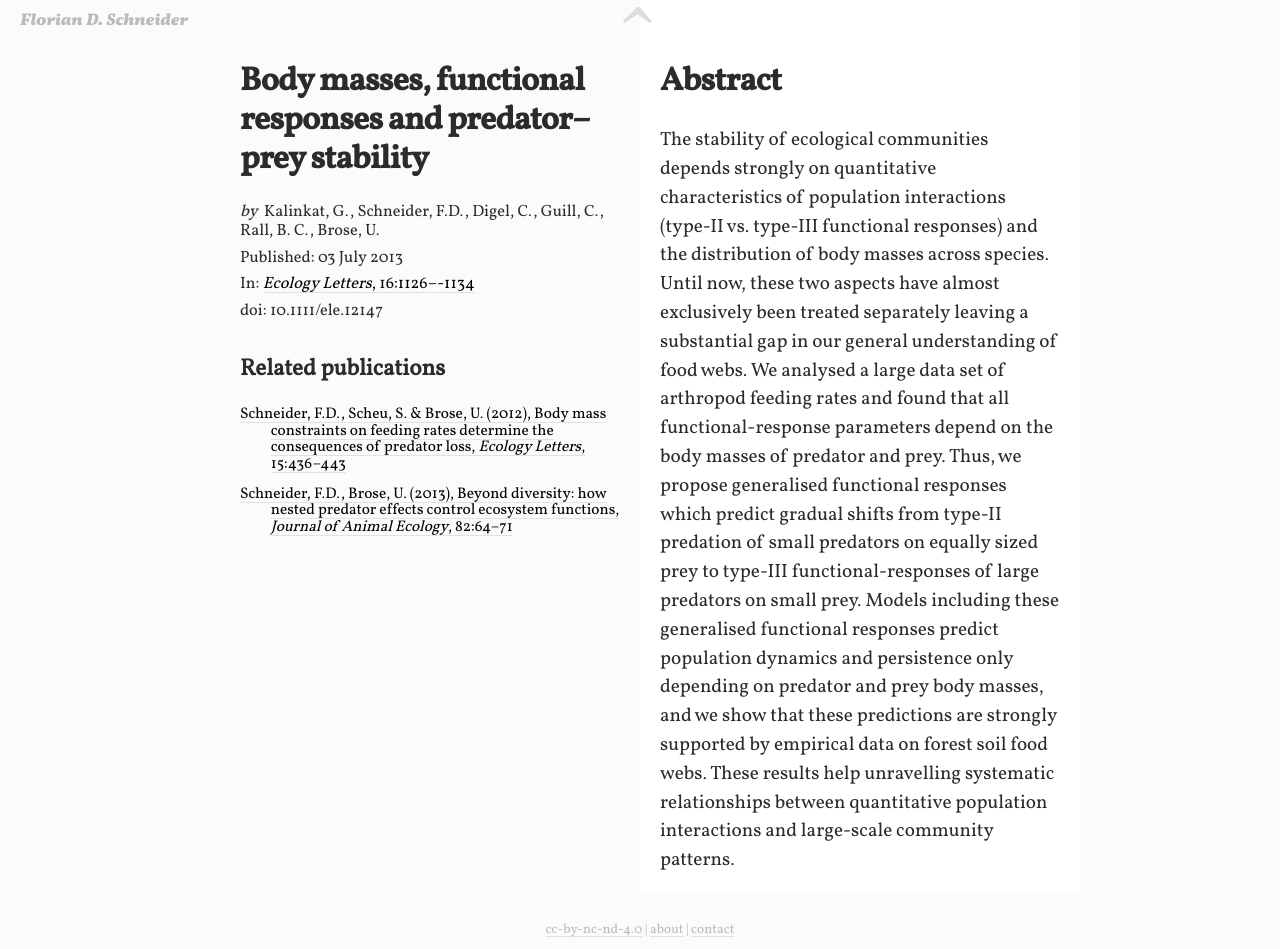
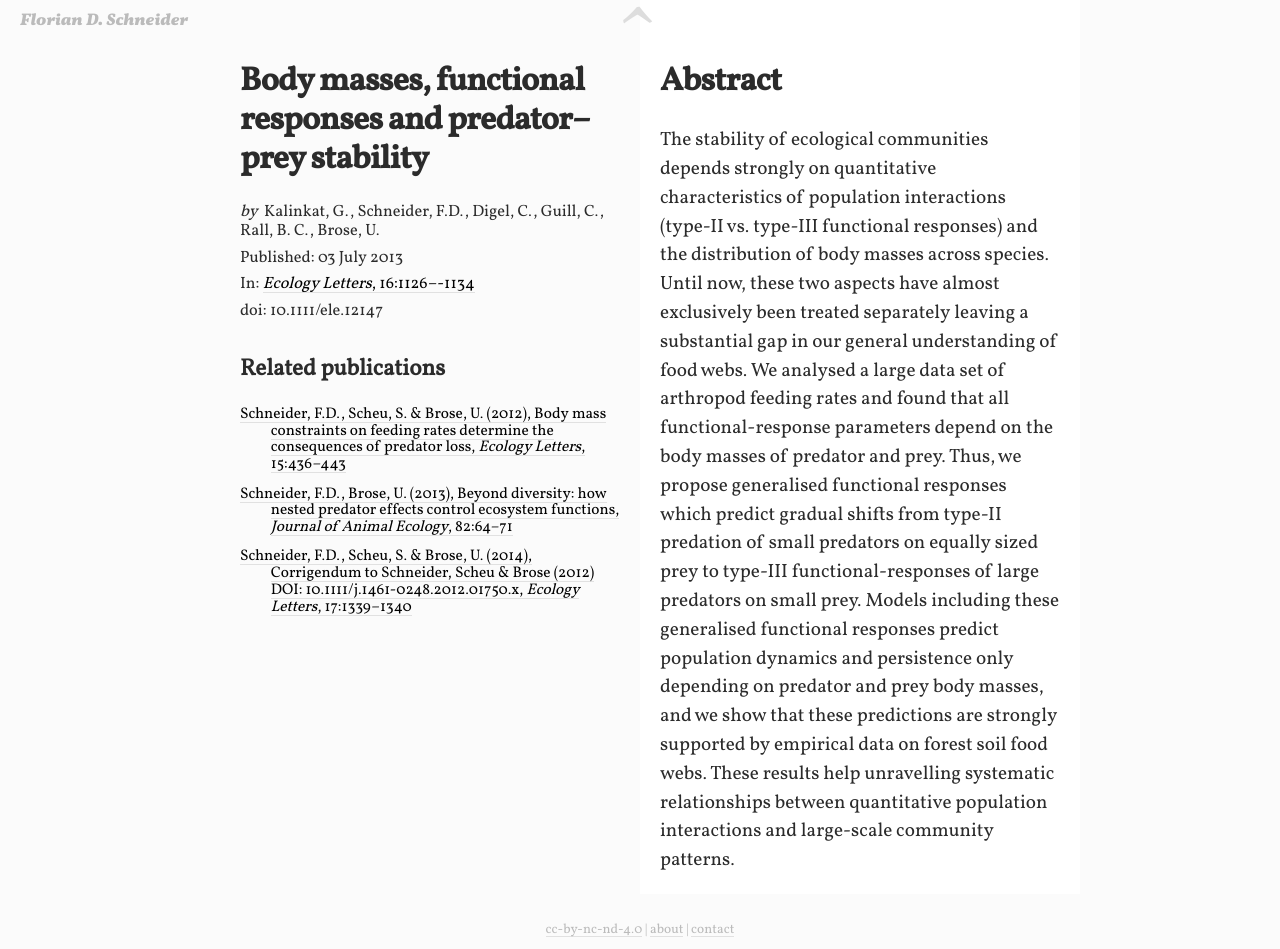
Before and after one commit to fdschneider/oldwebsite, a Jekyll site: the page built from _publications/kalinkat_2013.md, in a window 1280 px wide and 949 px high. Built offline with Jekyll 4.4.1, drawn with Linux system fonts in a browser that asks for light colours; comment, search, counter and statistics services are not loaded; some of the changed lines change nothing that is shown.

Commit message:
update publist

```diff
--- a/_publications/kalinkat_2013.md
+++ b/_publications/kalinkat_2013.md
@@ -11,7 +11,6 @@ volume: 16
 pages: 1126–-1134
 URL: http://onlinelibrary.wiley.com/doi/10.1111/ele.12147/abstract
 doi: 10.1111/ele.12147
-
 priority: A
 ---
 
--- /dev/null
+++ b/_publications/schneider_2014_corrigendum.md
@@ -0,0 +1,79 @@
+---
+permalink: /publications/schneider_2014_corrigendum/
+categories: article, dissertation, talk, poster, other
+layout: article
+categories: article
+tag: allometry
+title: "Corrigendum to Schneider, Scheu & Brose (2012) DOI: 10.1111/j.1461-0248.2012.01750.x"
+authors: Schneider, F.D., Scheu, S. &amp; Brose, U.
+date: October 2014
+journal: Ecology Letters
+volume: 17
+issue: 10
+pages: 1339–1340
+doi: 10.1111/ele.12333
+URL: http://onlinelibrary.wiley.com/doi/10.1111/ele.12333/full
+publisher:
+city:
+conference:
+priority: A
+---
+
+<br>
+original paper published in *Ecology Letters*, 15:436-443, Mai 2012
+doi: 10.1111/j.1461-0248.2012.01750.x
+
+####  Florian Dirk Schneider<sup>1</sup>*, Stefan Scheu<sup>2</sup> , and Ulrich Brose<sup>2</sup>
+
+<sup>1</sup> Institut des Sciences de l’Evolution, CNRS, Université Montpellier 2 - CC065, Montpellier Cedex 05, 34095, France
+
+<sup>2</sup> Georg August University Göttingen, J.F. Blumenbach Institute of Zoology and Anthropology, Berliner Str. 28, 37073 Göttingen, Germany
+
+\* Correspondence E-mail: florian.schneider@univ-montp2.fr
+
+[![DOI](https://zenodo.org/badge/4927/fdschneider/Schneider_et_al_2012_Corrigendum.png)](http://dx.doi.org/10.5281/zenodo.10878)
+
+In the simulations for our paper "Body mass constraints on feeding rates determine the consequences of predator loss" in *Ecology Letters* we discovered a technical flaw which led to wrong predictions of interaction strengths. We apologize for this confusion.
+Here, we provide a corrected set of parameters which produces similar results with regard to the major interpretations of the paper.
+Additionally, we correct an erroneous count of springtails in one replicate of the experiment, resulting in higher experimental interaction strength of spiders on springtails.
+However, after these corrections, all interpretations of the paper remain valid.
+
+As a consequence of these mistakes, we commit ourselves to
+transparent and reproducible computational research by providing
+raw data and the full simulation code as an [open
+access repository on GitHub] (https://github.com/fdschneider/Schneider_et_al_2012_Corrigendum).
+
+### Parameter selection
+
+All equations and allometric exponents given in the paper remain valid. We refined few parameters to reproduce interaction strengths matching the experiment similarly well as in the original publication: The parameters of the Ricker function (eq 2 in the paper, success rate) $R_\mathrm{opt} = 200$, $γ = 1$; the normalisation constants of attack rate $a_0 = 0.15$ and handling time $h_0 = 8.0$. All parameters are still in the range of previously documented values (references in original paper). Both, the original and corrected simulations were initialised with densities $N_1 = 912$, $N_2 = 350$, $N_3 = 4$, $N_4 = 2$ and body masses $M_1 = 0.0104$, $M_2 = 0.157$, $M_3 = 25.69$ and $M_4 = 125.3$ [mg], for springtails, predatory mites, spiders and centipedes, respectively (the body masses reported in the paper were rounded to one digit less). In the simulations we did not assume a delayed restocking of mites as it was the case in the experiment. Simulations ran over a time of 1152 hours.
+
+### Results
+
+The statical estimates of feeding rates reported in the paper are correct. The experimental and simulated $IS_{ij}$ were positively correlated at the population level ($r = 0.91$; $P < 0.001$; Fig. 4*b*), whereas the positive correlation at the per capita level was only marginally significant ($r = 0.49$; $P = 0.093$).
+
+![Fig 4 (b) All population $IS_{ij}$ of simulation (corrected) *vs.* experiment; dark green: effects of centipedes; green: effects of spider; light green: effects of mites.](https://raw.githubusercontent.com/fdschneider/Schneider_et_al_2012_Corrigendum/release/manuscript/schneider_fig4b.png)
+
+**Fig 4 (b)** All population ISij of simulation (corrected) *vs.* experiment; dark green: effects of centipedes; green: effects of spider; light green: effects of mites.
+
+### Acknowledgements
+
+We are grateful to Tomas Jonsson who brought the mistake to our attention and to Kevin Cazelles for a thorough review of the code.
+
+
+## Licenses
+
+### Code
+
+The MIT License (MIT)
+
+Copyright (C) 2014  Schneider, Scheu & Brose
+
+Permission is hereby granted, free of charge, to any person obtaining a copy of this software and associated documentation files (the "Software"), to deal in the Software without restriction, including without limitation the rights to use, copy, modify, merge, publish, distribute, sublicense, and/or sell copies of the Software, and to permit persons to whom the Software is furnished to do so, subject to the following conditions:
+
+The above copyright notice and this permission notice shall be included in all copies or substantial portions of the Software.
+
+THE SOFTWARE IS PROVIDED "AS IS", WITHOUT WARRANTY OF ANY KIND, EXPRESS OR IMPLIED, INCLUDING BUT NOT LIMITED TO THE WARRANTIES OF MERCHANTABILITY, FITNESS FOR A PARTICULAR PURPOSE AND NONINFRINGEMENT. IN NO EVENT SHALL THE AUTHORS OR COPYRIGHT HOLDERS BE LIABLE FOR ANY CLAIM, DAMAGES OR OTHER LIABILITY, WHETHER IN AN ACTION OF CONTRACT, TORT OR OTHERWISE, ARISING FROM, OUT OF OR IN CONNECTION WITH THE SOFTWARE OR THE USE OR OTHER DEALINGS IN THE SOFTWARE.
+
+###  Data & Content
+
+<a rel="license" href="http://creativecommons.org/licenses/by/4.0/"><img alt="Creative Commons License" style="border-width:0" src="https://i.creativecommons.org/l/by/4.0/88x31.png" /></a><br />The data and text in this repository are part of the <span xmlns:dct="http://purl.org/dc/terms/" property="dct:title">Corrigendum to Schneider, Scheu & Brose (2012)</span> by <span xmlns:cc="http://creativecommons.org/ns#" property="cc:attributionName">Florian D. Schneider, Stefan Scheu & Ulrich Brose</span> and are licensed under a <a rel="license" href="http://creativecommons.org/licenses/by/4.0/">Creative Commons Attribution 4.0 International License</a>.
```
Also changed, not shown: _publications/gfoe_2012.md (line endings or trailing spaces).
